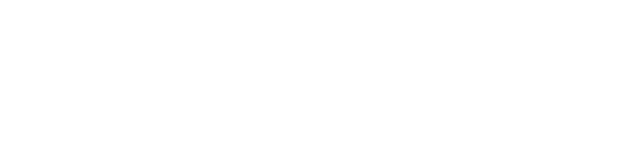
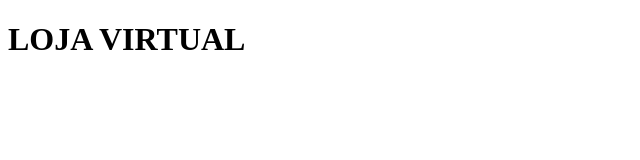
Before and after one commit to Ph9x/lojavirtual, a plain HTML site: page index.html in a window 1280 px wide. Shown: the whole page, without its empty margins (0-640 px from the left). Drawn offline with Linux system fonts and the light colour scheme.

Commit message:
editing index and creating script.js

```diff
--- a/index.html
+++ b/index.html
@@ -6,6 +6,6 @@
     <title>Document</title>
 </head>
 <body>
-
+    <h1>LOJA VIRTUAL</h1>
 </body>
 </html>
--- /dev/null
+++ b/script.js
@@ -0,0 +1 @@
+console.log("Hello World");
```
